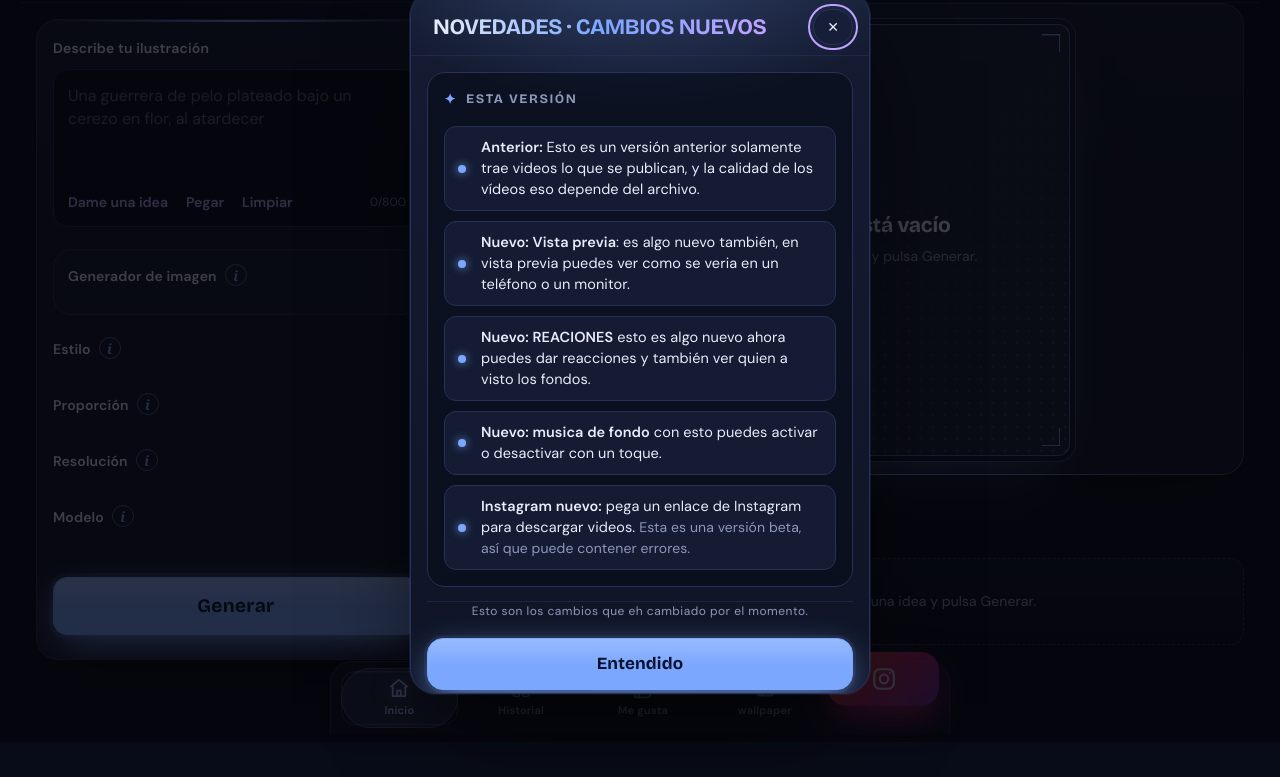
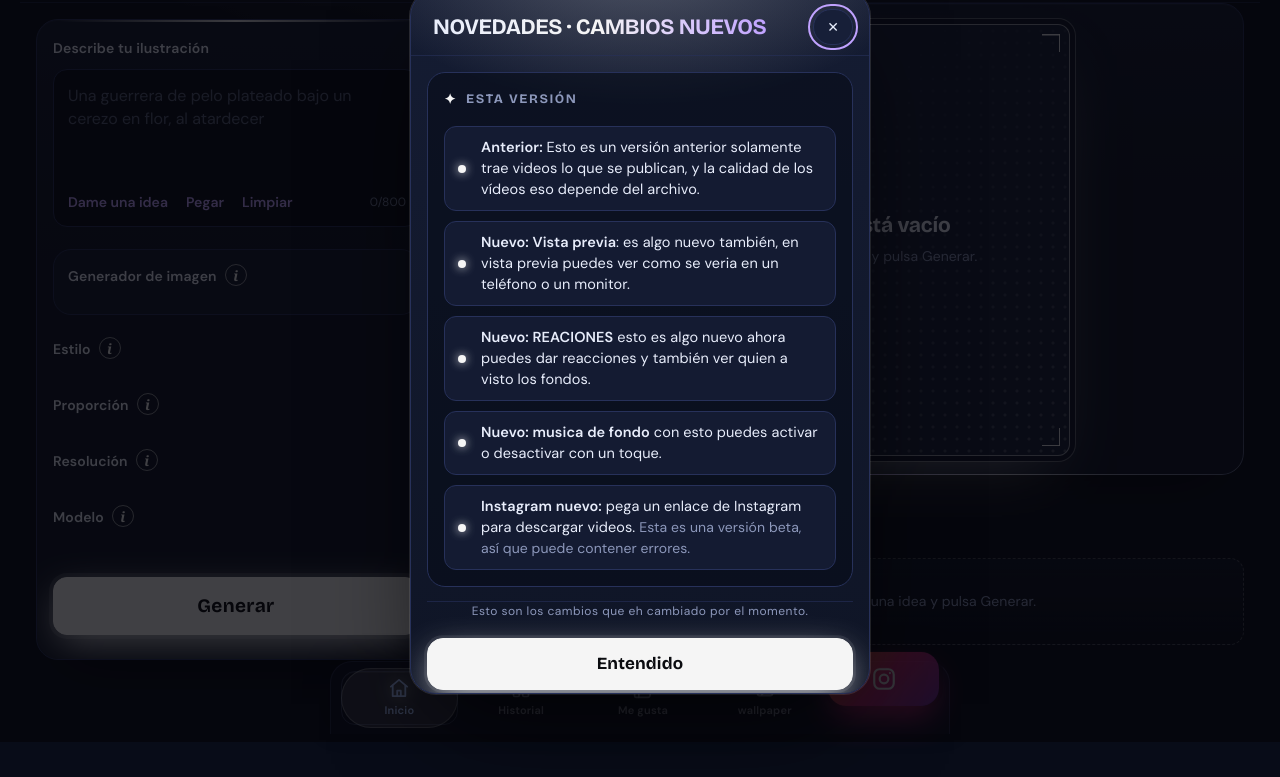
Before and after one commit to AndresAlexCars/sakuga-studio, a website with bundled scripts: page public/index.html in a window 1280 px wide. Shown: the part 58-835 px from the top of the page. Built offline with nearby package versions, Linux system fonts and the light colour scheme; files whose address does not match are found by name.

Commit message:
Add files via upload

```diff
--- a/public/css/pulido.css
+++ b/public/css/pulido.css
@@ -471,3 +471,20 @@ html[data-motion="reduced"] .nav-indicator { transition: none; }
   z-index: 2;
 }
 .wall-detail__rel { grid-template-columns: repeat(3, 1fr); padding-bottom: 8px; }
+
+/* ═══ Paleta propia: oscuro con acento blanco ═══ */
+html[data-theme], :root {
+  --accent: #f5f5f5;
+  --accent-rgb: 245, 245, 245;
+}
+html[data-theme] .btn--primary,
+.btn--primary {
+  background: #f5f5f5;
+  color: #0b0c10;
+  border-color: #f5f5f5;
+}
+.nav button[aria-current="page"],
+.nav button[aria-pressed="true"],
+.nav-tool[aria-pressed="true"] { color: #ffffff; }
+.nav-indicator { background: rgba(255, 255, 255, .14); box-shadow: inset 0 0 0 1px rgba(255, 255, 255, .25); }
+.nav-suggest button:hover { border-color: rgba(255, 255, 255, .6); }
```
